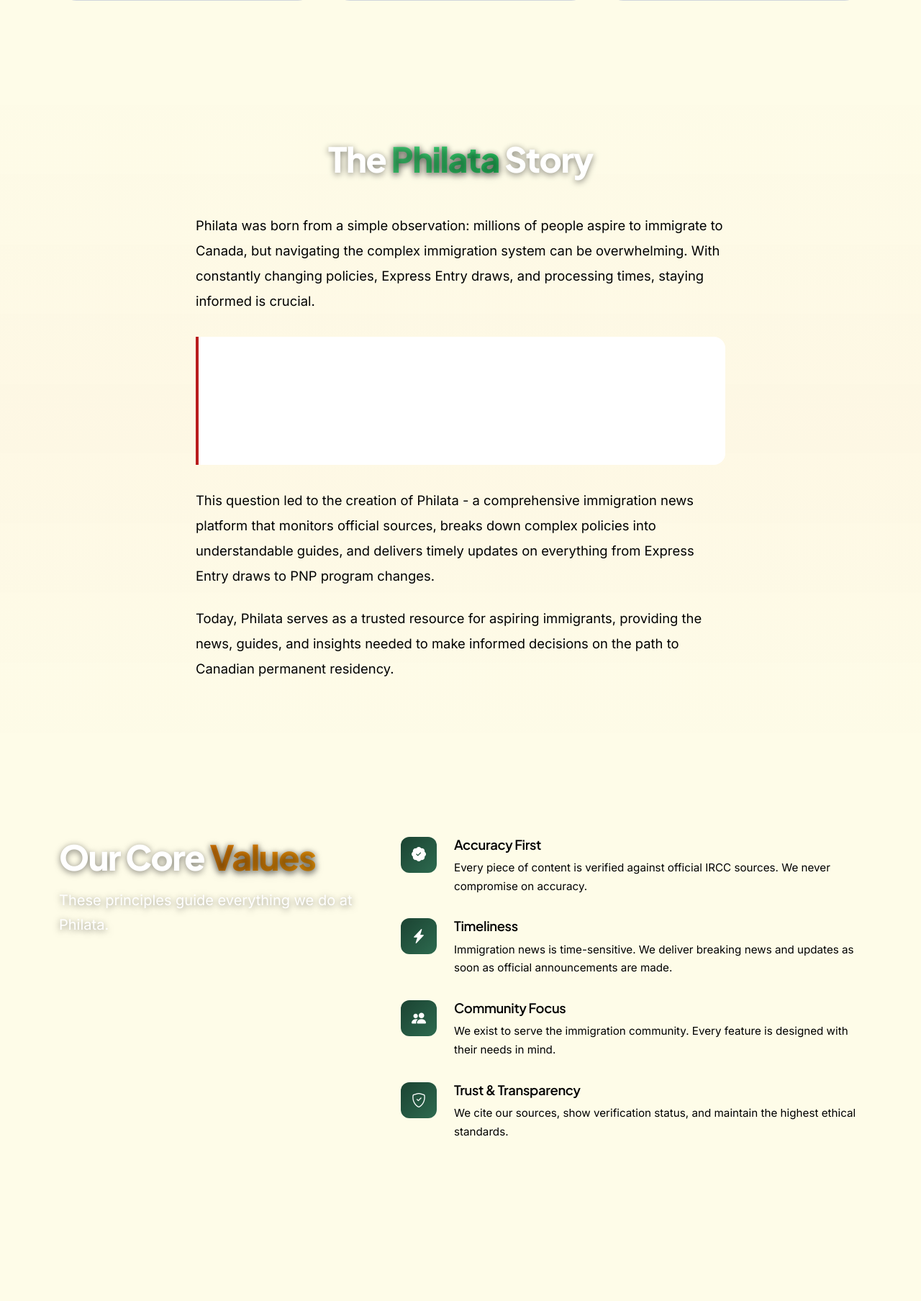
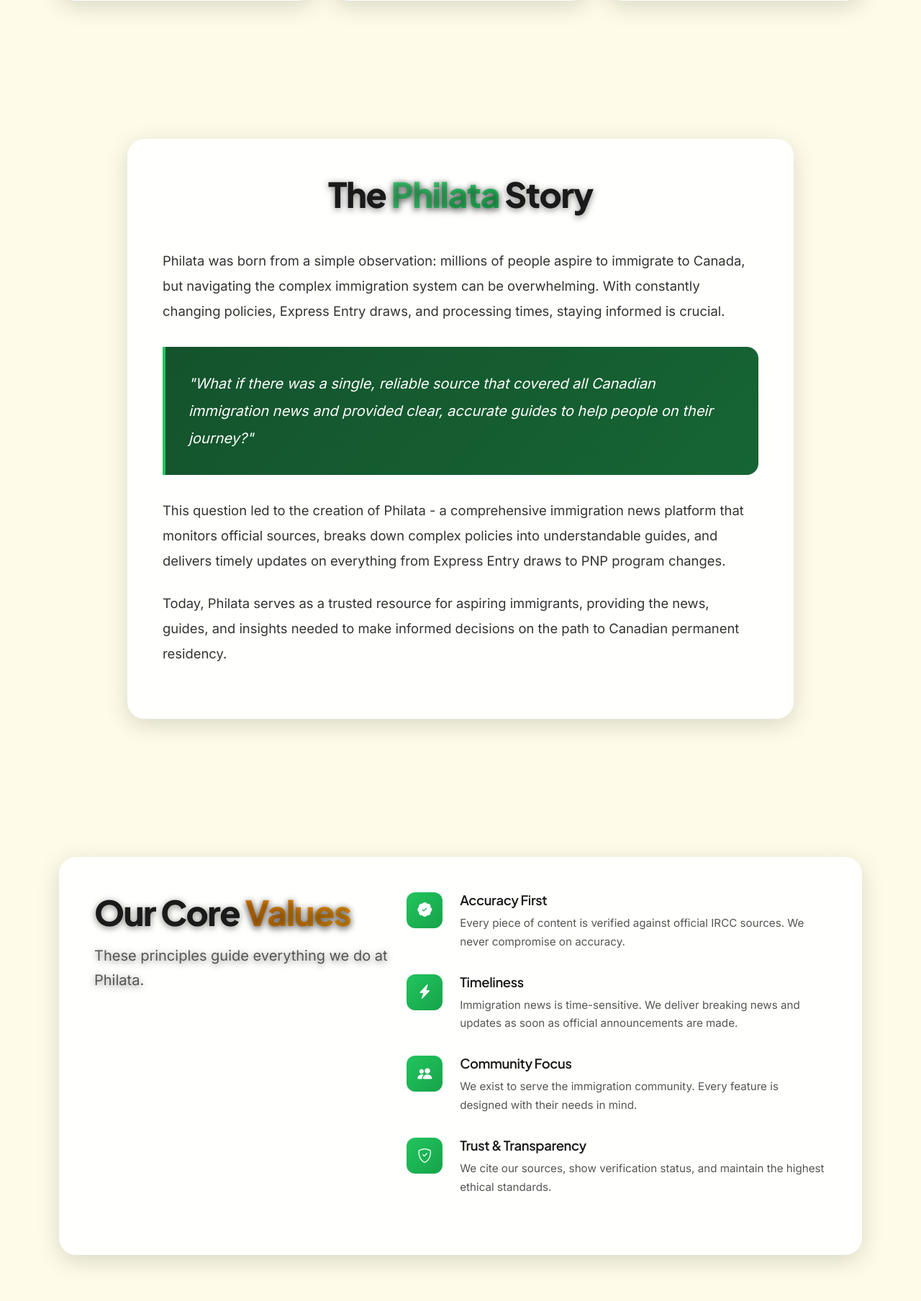
Before and after one commit to aapatel35/philata-website, a Flask app: page /about in a window 1280 px wide. Shown: the part 907-2715 px from the top of the page at 72% size. Run offline with Flask 3, Linux system fonts and the light colour scheme.

Commit message:
Fix About page text visibility with glass morphism backgrounds
Added 90% opacity white glass containers with backdrop blur to all
sections (Story, Values, Sources, CTA) so text is readable against
the parallax background.

🤖 Generated with [Claude Code](https://claude.com/claude-code)

Co-Authored-By: Claude Opus 4.5 <noreply@anthropic.com>

```diff
--- a/templates/about.html
+++ b/templates/about.html
@@ -62,22 +68,33 @@
         font-size: 1.5rem;
         font-weight: 700;
         margin-bottom: 1rem;
+        color: #1a1a1a;
     }
 
     .mission-desc {
-        color: var(--philata-text-muted);
+        color: #444;
         font-size: 1rem;
         line-height: 1.8;
     }
 
+    /* Story Section - Glass Background */
     .story-section {
         padding: 6rem 0;
-        background: linear-gradient(180deg, transparent, rgba(227, 24, 55, 0.02), transparent);
+    }
+
+    .story-container {
+        background: rgba(255, 255, 255, 0.9);
+        backdrop-filter: blur(20px);
+        -webkit-backdrop-filter: blur(20px);
+        border: 1px solid rgba(255, 255, 255, 0.3);
+        border-radius: 24px;
+        padding: 3rem;
+        box-shadow: 0 8px 32px rgba(0,0,0,0.15);
     }
 
     .story-content {
         font-size: 1.15rem;
-        color: var(--philata-text);
+        color: #333;
         line-height: 1.9;
     }
 
@@ -86,8 +103,8 @@
     }
 
     .story-highlight {
-        background: var(--philata-card);
-        border-left: 4px solid var(--philata-red);
+        background: linear-gradient(135deg, #14532d, #166534);
+        border-left: 4px solid #22c55e;
         padding: 2rem;
         border-radius: 0 16px 16px 0;
         margin: 2rem 0;
@@ -100,8 +117,27 @@
         margin: 0;
     }
 
+    /* Values Section - Glass Background */
     .values-section {
         padding: 6rem 0;
+    }
+
+    .values-container {
+        background: rgba(255, 255, 255, 0.9);
+        backdrop-filter: blur(20px);
+        -webkit-backdrop-filter: blur(20px);
+        border: 1px solid rgba(255, 255, 255, 0.3);
+        border-radius: 24px;
+        padding: 3rem;
+        box-shadow: 0 8px 32px rgba(0,0,0,0.15);
+    }
+
+    .values-title {
+        color: #1a1a1a;
+    }
+
+    .values-subtitle {
+        color: #555;
     }
 
     .value-item {
@@ -114,7 +150,7 @@
         width: 50px;
         height: 50px;
         border-radius: 12px;
-        background: var(--gradient-primary);
+        background: linear-gradient(135deg, #22c55e, #16a34a);
         display: flex;
         align-items: center;
         justify-content: center;
@@ -126,16 +162,36 @@
         font-size: 1.15rem;
         font-weight: 600;
         margin-bottom: 0.5rem;
+        color: #1a1a1a;
     }
 
     .value-content p {
-        color: var(--philata-text-muted);
+        color: #555;
         font-size: 0.95rem;
         margin: 0;
     }
 
+    /* Tech/Sources Section - Glass Background */
     .tech-section {
         padding: 6rem 0;
+    }
+
+    .tech-container {
+        background: rgba(255, 255, 255, 0.9);
+        backdrop-filter: blur(20px);
+        -webkit-backdrop-filter: blur(20px);
+        border: 1px solid rgba(255, 255, 255, 0.3);
+        border-radius: 24px;
+        padding: 3rem;
+        box-shadow: 0 8px 32px rgba(0,0,0,0.15);
+    }
+
+    .tech-title {
+        color: #1a1a1a;
+    }
+
+    .tech-subtitle {
+        color: #555;
     }
 
     .tech-stack {
@@ -252,8 +329,9 @@
 <section class="story-section">
     <div class="container">
         <div class="row justify-content-center">
-            <div class="col-lg-8">
-                <h2 class="section-title text-center mb-5">The <span class="gradient-text">Philata</span> Story</h2>
+            <div class="col-lg-10">
+                <div class="story-container">
+                    <h2 class="section-title text-center mb-5" style="color: #1a1a1a;">The <span class="gradient-text">Philata</span> Story</h2>
                     <div class="story-content">
                         <p>
                             Philata was born from a simple observation: millions of people aspire to immigrate to Canada,
@@ -282,15 +360,17 @@
                 </div>
             </div>
         </div>
+    </div>
 </section>
 
 <!-- Values Section -->
 <section class="values-section">
     <div class="container">
+        <div class="values-container">
             <div class="row">
                 <div class="col-lg-5 mb-4 mb-lg-0">
-                <h2 class="section-title">Our Core <span class="gold-text">Values</span></h2>
-                <p class="section-subtitle">
+                    <h2 class="section-title values-title">Our Core <span class="gold-text">Values</span></h2>
+                    <p class="section-subtitle values-subtitle">
                         These principles guide everything we do at Philata.
                     </p>
                 </div>
```
Also changed, not shown: other parts of templates/about.html (+42 -12 lines). Lines whose indentation alone changed are shown as unchanged.
